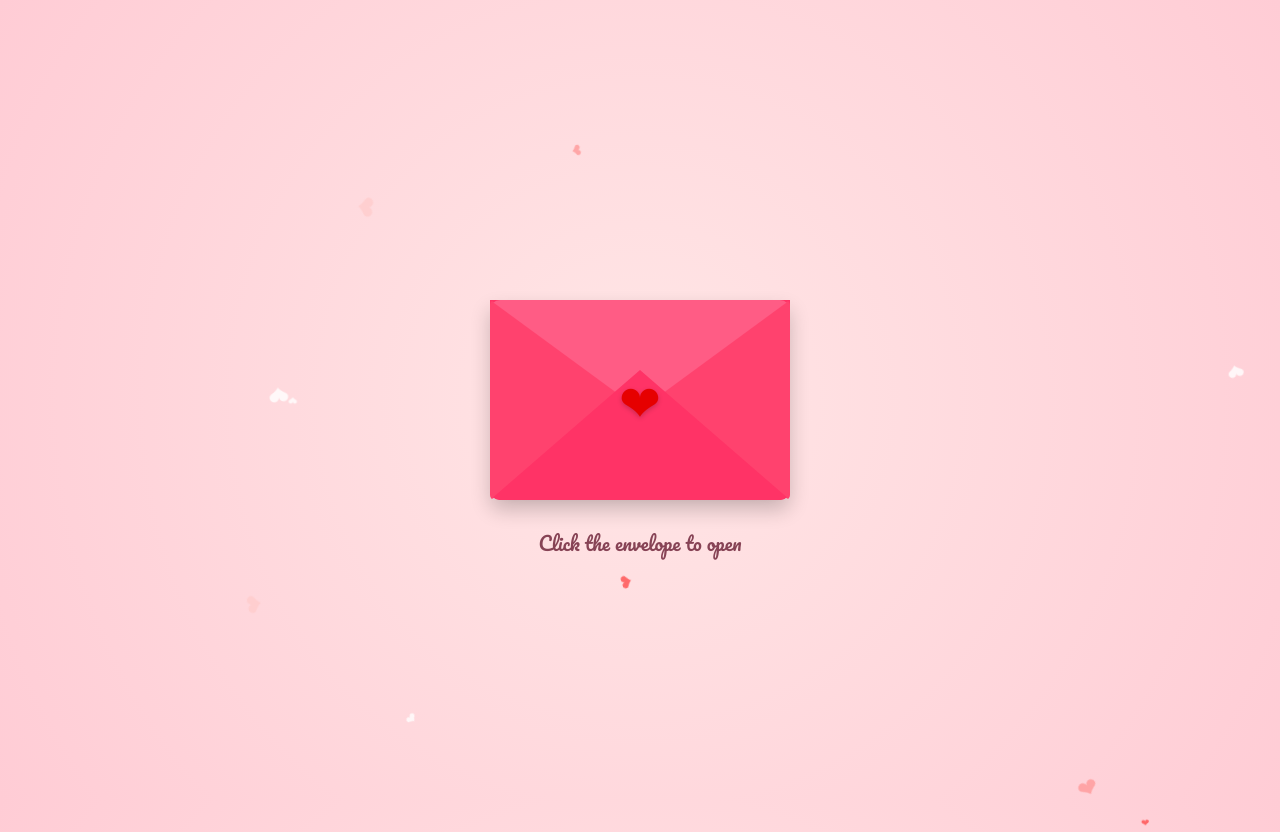
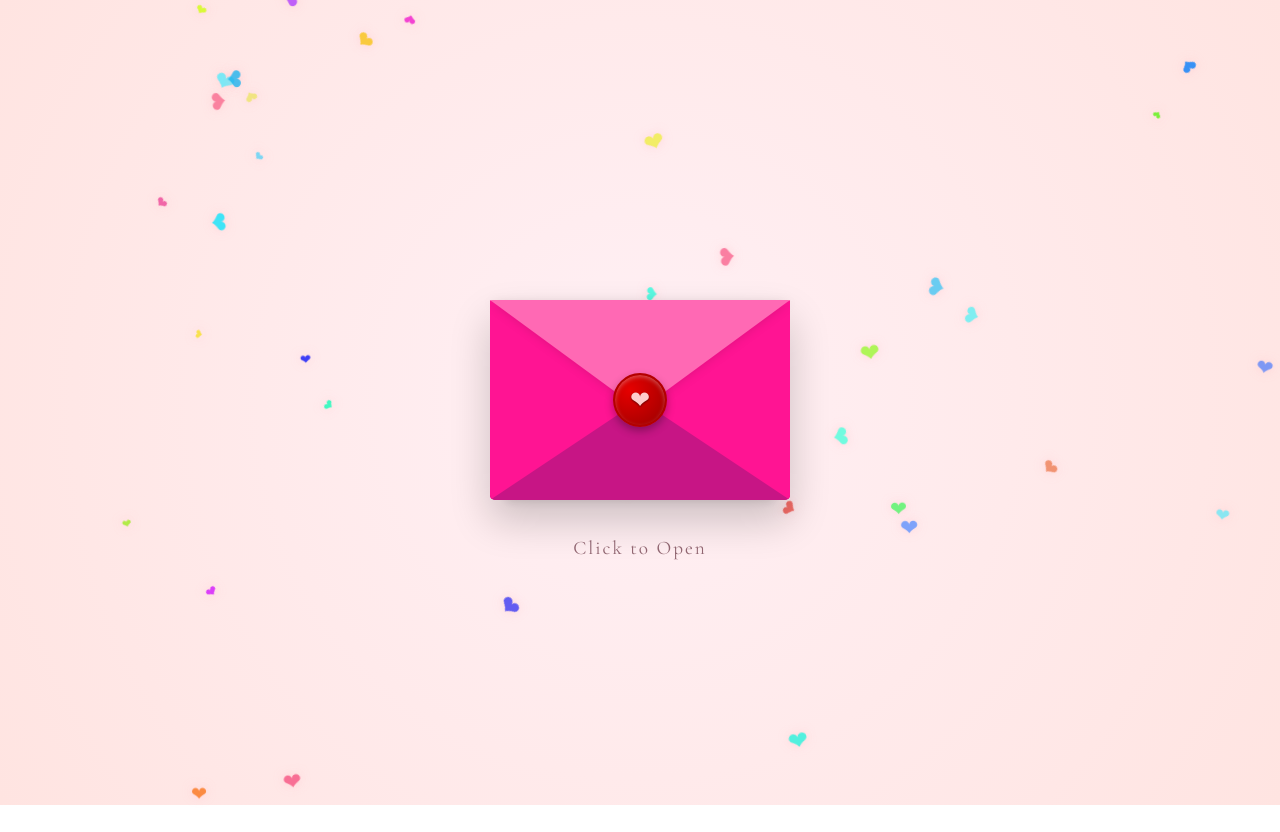
Before and after one commit to hsahsa-wq/heartu, a plain HTML site: page index.html in a window 1280 px wide. After the commit the page ends 805 px from the top, so only its background shows below. Drawn offline with nearby package versions, Linux system fonts and the light colour scheme.

Commit message:
Add files via upload

```diff
--- a/index.html
+++ b/index.html
@@ -1,5 +1,6 @@
 <!DOCTYPE html>
 <html lang="en">
+
 <head>
     <meta charset="UTF-8">
     <meta name="viewport" content="width=device-width, initial-scale=1.0">
@@ -7,33 +8,44 @@
     <link rel="stylesheet" href="style.css">
     <link rel="preconnect" href="https://fonts.googleapis.com">
     <link rel="preconnect" href="https://fonts.gstatic.com" crossorigin>
-    <link href="https://fonts.googleapis.com/css2?family=Dancing+Script:wght@600&family=Pacifico&display=swap" rel="stylesheet">
+    <link
+        href="https://fonts.googleapis.com/css2?family=Cormorant+Garamond:ital,wght@0,400;0,600;1,400&family=Great+Vibes&display=swap"
+        rel="stylesheet">
 </head>
+
 <body>
     <div id="hearts-container"></div>
 
-    <div class="envelope-wrapper">
+    <div class="scene">
+        <div class="envelope-wrapper" id="envelope-wrapper">
             <div id="envelope" class="envelope">
-            <div class="front">
+                <div class="face front"></div>
+                <div class="face back"></div>
+                <div class="flap-container">
                     <div class="flap"></div>
-                <div class="pocket"></div>
                 </div>
                 <div class="letter">
-                <div class="text">
-                    <h1>My Dearest,</h1>
+                    <div class="letter-content">
+                        <h1>My Dear,</h1>
                         <p>
-                       Happy Valentine's Day, my dear! You are always loved.<br><br>
-                        You make the world brighter just by being in it. May you get the love you deserve from yourself and from others.<br><br>
+                            Happy Valentine's Day my dear! Thank you for all the love you give.<br><br>
+                            I hope that love always finds its way back to you. Take care of your heart. You are loved.
+                            Love exists in you. <br><br>
                             Love,<br>
-                        Ashtrin ❤
+                            <span class="signature">Ashtrin ❤</span>
                         </p>
                     </div>
                 </div>
-            <div class="heart-seal">❤</div>
+                <div class="pocket"></div>
             </div>
-        <div class="click-instruction">Click the envelope to open</div>
+            <div class="wax-seal" id="seal">
+                <div class="heart-icon">❤</div>
+            </div>
+        </div>
+        <div class="instruction-text">Click to Open</div>
     </div>
 
     <script src="script.js"></script>
 </body>
+
 </html>
--- a/script.js
+++ b/script.js
@@ -1,8 +1,9 @@
 document.addEventListener('DOMContentLoaded', () => {
     const heartsContainer = document.getElementById('hearts-container');
-    const envelope = document.getElementById('envelope');
+    const envelopeWrapper = document.getElementById('envelope-wrapper');
+    const seal = document.getElementById('seal');
 
-    // --- Falling Hearts Animation ---
+    // --- Rainbow Hearts Animation ---
     function createHeart() {
         const heart = document.createElement('div');
         heart.classList.add('falling-heart');
@@ -10,8 +11,8 @@ document.addEventListener('DOMContentLoaded', () => {
 
         // Randomize position, size, and animation duration
         const left = Math.random() * 100; // 0 to 100vw
-        const size = Math.random() * 20 + 10; // 10px to 30px
-        const duration = Math.random() * 3 + 2; // 2s to 5s
+        const size = Math.random() * 15 + 10; // 10px to 25px
+        const duration = Math.random() * 3 + 3; // 3s to 6s
         const animDelay = Math.random() * 2; // Start delays
 
         heart.style.left = `${left}vw`;
@@ -19,9 +20,17 @@ document.addEventListener('DOMContentLoaded', () => {
         heart.style.animationDuration = `${duration}s`;
         heart.style.animationDelay = `${animDelay}s`;
 
-        // Random color variation (red/pink/white)
-        const colors = ['#ff4d4d', '#ff9999', '#ffcccc', '#ff0066', '#ffffff'];
-        heart.style.color = colors[Math.floor(Math.random() * colors.length)];
+        // Rainbow Color Generation using HSL
+        // Hue: 0-360, Saturation: 80-100%, Lightness: 50-70% for vibrant colors
+        const hue = Math.floor(Math.random() * 360);
+        const sat = Math.floor(Math.random() * 20) + 80;
+        const light = Math.floor(Math.random() * 20) + 50;
+
+        heart.style.color = `hsl(${hue}, ${sat}%, ${light}%)`;
+
+        // Random rotation for natural feel
+        const rotation = Math.random() * 360;
+        heart.style.transform = `rotate(${rotation}deg)`;
 
         heartsContainer.appendChild(heart);
 
@@ -31,11 +40,17 @@ document.addEventListener('DOMContentLoaded', () => {
         }, (duration + animDelay) * 1000);
     }
 
-    // Create a heart every 300ms
-    setInterval(createHeart, 300);
+    // Create a heart every 100ms for a dense "rain" effect
+    setInterval(createHeart, 100);
 
     // --- Envelope Interaction ---
-    envelope.addEventListener('click', () => {
-        envelope.classList.toggle('open');
+    function openEnvelope() {
+        envelopeWrapper.classList.toggle('open');
+    }
+
+    envelopeWrapper.addEventListener('click', openEnvelope);
+    seal.addEventListener('click', (e) => {
+        e.stopPropagation(); // Prevent double triggering if bubbling
+        openEnvelope();
     });
 });
--- a/style.css
+++ b/style.css
@@ -1,26 +1,31 @@
 :root {
-    --bg-color: #ffe6e6; /* Soft pink background */
-    --envelope-color: #ff3366;
-    --envelope-flap: #ff5c85;
-    --envelope-shadow: rgba(0,0,0,0.2);
-    --heart-color: #e6004c;
+    --bg-gradient: radial-gradient(circle at center, #fff0f5 0%, #ffe4e1 100%);
+    --envelope-color: #ff1493;
+    --envelope-dark: #c71585;
+    --envelope-flap: #ff69b4;
     --letter-bg: #fffbf0;
-    --text-color: #55001b;
+    --text-color: #4a0e1e;
+    --shadow-color: rgba(0, 0, 0, 0.2);
+    --rainbow-1: #ff595e;
+    --rainbow-2: #ffca3a;
+    --rainbow-3: #8ac926;
+    --rainbow-4: #1982c4;
+    --rainbow-5: #6a4c93;
 }
 
 body {
     margin: 0;
     padding: 0;
     overflow: hidden;
-    background: radial-gradient(circle, #ffe6e6 0%, #ffccd5 100%);
+    background: var(--bg-gradient);
     height: 100vh;
     display: flex;
     justify-content: center;
     align-items: center;
-    font-family: 'Pacifico', cursive;
+    font-family: 'Times New Roman', serif;
+    perspective: 1000px;
 }
 
-/* --- Falling Hearts Background --- */
 #hearts-container {
     position: absolute;
     top: 0;
@@ -28,80 +33,57 @@ body {
     width: 100%;
     height: 100%;
     pointer-events: none;
-    z-index: 1;
+    z-index: 0;
 }
 
 .falling-heart {
     position: absolute;
     top: -50px;
-    color: var(--heart-color);
-    font-size: 24px;
+    font-size: 20px;
     opacity: 0.8;
+    filter: drop-shadow(0 0 5px rgba(255, 182, 193, 0.5));
     animation: fall linear forwards;
 }
 
 @keyframes fall {
     to {
-        transform: translateY(110vh) rotate(360deg);
+        transform: translateY(110vh) rotate(720deg);
     }
 }
 
-/* --- Envelope Wrapper --- */
+.scene {
+    position: relative;
+    width: 300px;
+    height: 200px;
+    display: flex;
+    justify-content: center;
+    align-items: center;
+    flex-direction: column;
+}
+
 .envelope-wrapper {
     position: relative;
-    z-index: 10;
+    width: 300px;
+    height: 200px;
     cursor: pointer;
-    transition: transform 0.3s ease;
+    transition: transform 0.5s ease;
 }
 
 .envelope-wrapper:hover {
-    transform: scale(1.05);
+    transform: scale(1.02);
 }
 
-.envelope-wrapper:hover .click-instruction {
-    opacity: 1;
+.envelope {
+    position: relative;
+    width: 100%;
+    height: 100%;
+    background: var(--envelope-color);
+    box-shadow: 0 20px 40px var(--shadow-color);
+    border-radius: 5px;
+    z-index: 5;
 }
 
-.click-instruction {
-    position: absolute;
-    bottom: -60px;
-    width: 100%;
-    text-align: center;
-    color: var(--text-color);
-    font-size: 1.2rem;
-    opacity: 0.7;
-    transition: opacity 0.3s;
-    pointer-events: none;
-}
-
-/* --- The Envelope --- */
-.envelope {
-    position: relative;
-    width: 300px;
-    height: 200px;
-    background-color: var(--envelope-color);
-    box-shadow: 0 10px 20px var(--envelope-shadow);
-    border-radius: 0 0 10px 10px;
-}
-
-/* The flap (triangle top) */
-.envelope .flap {
-    position: absolute;
-    top: 0;
-    left: 0;
-    width: 0;
-    height: 0;
-    border-left: 150px solid transparent;
-    border-right: 150px solid transparent;
-    border-top: 110px solid var(--envelope-flap); /* Slightly lighter color for depth */
-    transform-origin: top;
-    transition: transform 0.6s 0.4s ease-in-out, z-index 0.2s 0.4s; /* Delay z-index swap */
-    z-index: 3;
-    border-radius: 10px 10px 0 0;
-}
-
-/* The pocket (triangle bottom) */
-.envelope .pocket {
+.pocket {
     position: absolute;
     bottom: 0;
     left: 0;
@@ -110,170 +92,184 @@ body {
     border-left: 150px solid var(--envelope-color);
     border-right: 150px solid var(--envelope-color);
     border-top: 100px solid transparent;
-    border-bottom: 200px solid transparent; /* Visual trick for pocket shape */
-    /* Wait, the standard "pocket" look usually is just borders or a clipped div.
-       Let's simplify: solid block for back, this is the front cover. */
-    border: none;
-
-    /* Re-doing pocket to look right: two triangles on sides + bottom trapezoid?
-       Easier: CSS border trick. */
-    border-left: 150px solid var(--envelope-flap);
-    border-right: 150px solid var(--envelope-flap);
-    border-bottom: 110px solid var(--envelope-color);
-    border-top: 90px solid transparent;
-
-    /* Resetting to correct border logic for a single element pocket overlay */
-    border-radius: 0 0 10px 10px;
-    z-index: 2;
+    border-bottom: 100px solid var(--envelope-dark);
+    z-index: 10;
+    border-radius: 0 0 5px 5px;
 }
 
-/* Correction for Pocket/Front appearance */
-.front {
+.flap-container {
     position: absolute;
-    width: 100%;
-    height: 100%;
     top: 0;
     left: 0;
-    z-index: 2; /* In front of letter initially */
-    pointer-events: none; /* Let clicks pass to envelope container */
+    width: 100%;
+    height: 100px;
+    z-index: 11;
+    transform-origin: top;
+    transition: transform 0.6s ease-in-out 0.2s, z-index 0.2s 0.2s;
 }
 
-.front .pocket {
-    /* Create the 'V' shape of the envelope front */
-    position: absolute;
-    bottom: 0;
-    left: 0;
+.envelope-wrapper:not(.open) .flap-container {
+    transition: transform 0.6s ease-in-out 0.4s, z-index 0.2s 0.4s;
+}
+
+.envelope-wrapper.open .flap-container {
+    transition: transform 0.6s ease-in-out 0s, z-index 0.2s 0.2s;
+}
+
+.flap {
     width: 0;
     height: 0;
     border-left: 150px solid transparent;
     border-right: 150px solid transparent;
-    border-bottom: 120px solid #ff4d73; /* Slightly distinct shade */
-    z-index: 3;
-    border-radius: 0 0 10px 10px;
-    /* Actually, we need side flaps too. */
-}
-/* Re-thinking the pure CSS envelope for specific visual style.
-   Let's use ::before/::after on .front to make side flaps vs bottom flap.
-*/
-.envelope .front::before {
-    /* Left flap */
-    content: '';
-    position: absolute;
-    top: 0;
-    left: 0;
-    width: 0;
-    height: 0;
-    border-top: 100px solid transparent; /* slight angle */
-    border-bottom: 100px solid transparent;
-    border-left: 180px solid #ff426e;
-    z-index: 2;
-    border-radius: 5px;
+    border-top: 110px solid var(--envelope-flap);
+    filter: drop-shadow(0 2px 5px rgba(0, 0, 0, 0.1));
 }
 
-.envelope .front::after {
-    /* Right flap */
-    content: '';
-    position: absolute;
-    top: 0;
-    right: 0;
-    width: 0;
-    height: 0;
-    border-top: 100px solid transparent;
-    border-bottom: 100px solid transparent;
-    border-right: 180px solid #ff426e;
-    z-index: 2;
-    border-radius: 5px;
-}
-/* Bottom flap (the pocket) */
-.envelope .front .pocket {
-    /* Overriding previous pocket styles */
+.letter {
     position: absolute;
     bottom: 0;
-    left: 0;
-    width: 0;
-    height: 0;
-    border-left: 150px solid transparent;
-    border-right: 150px solid transparent;
-    border-bottom: 130px solid #ff3366; /* Main color */
-    border-top: none;
-    z-index: 3;
-}
+    left: 50%;
+    transform: translate(-50%, 0);
+    top: auto;
 
+    width: 90%;
+    height: 90%;
+    background: var(--letter-bg);
+    border-radius: 5px;
+    z-index: 4;
 
-/* --- The Letter --- */
-.letter {
-    position: absolute;
-    top: 10px; /* Hidden inside */
-    left: 15px;
-    width: 270px;
-    height: 180px;
-    background-color: var(--letter-bg);
-    border-radius: 5px;
+    transition: width 0.6s ease-in-out, height 0.6s ease-in-out, top 0.6s ease-in-out, transform 0.6s ease-in-out, z-index 0.1s;
+
     padding: 20px;
     box-sizing: border-box;
-    transition: transform 0.6s ease-in-out, opacity 0.5s;
-    z-index: 1; /* Behind front flaps */
-    box-shadow: 0 5px 15px rgba(0,0,0,0.1);
+    box-shadow: 0 2px 10px rgba(0, 0, 0, 0.1);
     display: flex;
     flex-direction: column;
     justify-content: center;
     align-items: center;
-    text-align: center;
-    overflow: hidden;
+    overflow-y: auto;
+    scrollbar-width: none;
 }
 
-.letter .text {
-    font-family: 'Dancing Script', cursive;
-    color: var(--text-color);
+.letter::-webkit-scrollbar {
+    display: none;
+}
+
+.letter-content {
+    text-align: center;
+    opacity: 0;
+    transition: opacity 0.5s ease-in-out;
+    width: 100%;
 }
 
 .letter h1 {
-    font-size: 1.5rem;
-    margin: 0 0 10px 0;
+    font-family: 'Great Vibes', cursive;
+    margin: 10px 0;
+    color: #800020;
+    font-size: 2rem;
 }
 
 .letter p {
+    font-family: 'Cormorant Garamond', serif;
     font-size: 1.1rem;
-    line-height: 1.4;
+    line-height: 1.5;
+    color: var(--text-color);
     margin: 0;
 }
 
-/* --- Heart Seal --- */
-.heart-seal {
+.signature {
+    font-family: 'Great Vibes', cursive;
+    margin-top: 15px;
+    font-size: 1.6rem;
+    display: block;
+}
+
+.wax-seal {
     position: absolute;
     top: 50%;
     left: 50%;
     transform: translate(-50%, -50%);
-    font-size: 50px;
-    color: #e60000;
-    text-shadow: 0 2px 5px rgba(0,0,0,0.2);
-    z-index: 10;
+    width: 50px;
+    height: 50px;
+    background: radial-gradient(circle at 30% 30%, #e60000, #990000);
+    border-radius: 50%;
+    box-shadow: 0 4px 8px rgba(0, 0, 0, 0.3), inset 0 2px 4px rgba(255, 255, 255, 0.3);
+    z-index: 20;
+    display: flex;
+    justify-content: center;
+    align-items: center;
+    border: 2px solid #b30000;
     cursor: pointer;
-    transition: transform 0.2s;
+    transition: transform 0.3s, opacity 0.3s;
 }
 
-.envelope:hover .heart-seal {
+.wax-seal:hover {
     transform: translate(-50%, -50%) scale(1.1);
 }
 
-/* --- OPEN STATE ANIMATIONS --- */
-
-/* 1. Flap opens */
-.envelope.open .flap {
-    transform: rotateX(180deg);
-    z-index: 1; /* Moves behind the letter after opening */
-    transition-delay: 0s;
+.heart-icon {
+    font-size: 24px;
+    color: #ffcccc;
+    text-shadow: 0 1px 2px rgba(0, 0, 0, 0.5);
 }
 
-/* 2. Letter slides up */
-.envelope.open .letter {
-    transform: translateY(-100px); /* Moves up out of envelope */
-    z-index: 4; /* Comes in front of everything */
-    height: 300px; /* Expands to show more text if needed? Or just slides up? Let's keep size but slide up high. */
-    transition: transform 0.6s 0.6s ease-in-out, height 0.6s 0.6s, z-index 0s 0.6s;
+.instruction-text {
+    position: absolute;
+    bottom: -60px;
+    width: 100%;
+    text-align: center;
+    color: rgba(74, 14, 30, 0.6);
+    font-family: 'Cormorant Garamond', serif;
+    font-size: 1.2rem;
+    letter-spacing: 2px;
+    pointer-events: none;
+    opacity: 0;
+    animation: fadeIn 2s ease-in-out forwards;
+    animation-delay: 1s;
+    transition: opacity 0.5s;
 }
 
-.envelope.open .heart-seal {
+@keyframes fadeIn {
+    to {
+        opacity: 1;
+    }
+}
+
+/* --- OPEN STATES --- */
+
+.envelope-wrapper.open .flap-container {
+    transform: rotateX(180deg);
+    z-index: 1;
+}
+
+.envelope-wrapper.open .wax-seal {
+    transform: translate(-50%, -50%) scale(1.5);
     opacity: 0;
     pointer-events: none;
 }
+
+.envelope-wrapper.open .letter {
+    z-index: 20;
+    width: 350px;
+    height: 400px;
+
+    /* Strict Centering */
+    top: 50%;
+    left: 50%;
+    transform: translate(-50%, -50%);
+    bottom: auto;
+
+    background: #fffbf0;
+    box-shadow: 0 10px 30px rgba(0, 0, 0, 0.3);
+
+    transition: width 0.6s ease-in-out 0.4s, height 0.6s ease-in-out 0.4s, top 0.6s ease-in-out 0.4s, transform 0.6s ease-in-out 0.4s;
+}
+
+.envelope-wrapper.open .letter-content {
+    opacity: 1;
+    transition-delay: 1s;
+}
+
+.envelope-wrapper.open .instruction-text {
+    opacity: 0;
+}
```
Lines whose indentation alone changed are shown as unchanged.
